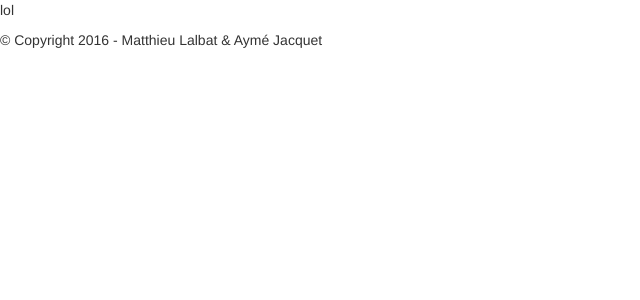
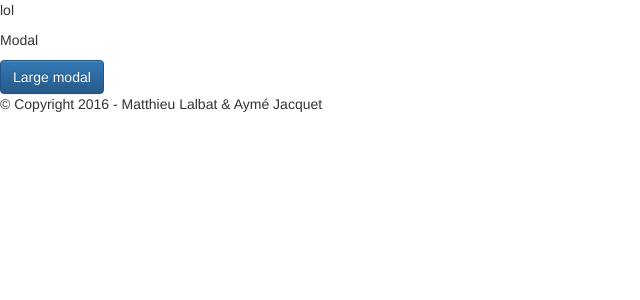
Before and after one commit to Oxyrio/SitePerso, a PHP site: page / in a window 1280 px wide. Shown: the top 300 px of the page, without its empty margins (0-640 px from the left). Run offline with PHP 8.4, Linux system fonts and the light colour scheme.

Commit message:
modal test

```diff
--- a/templates/index.php
+++ b/templates/index.php
@@ -4,6 +4,18 @@ include('header.php');
 
 ?>
 
+<p>Modal</p>
+
+<!-- Large modal -->
+<button type="button" class="btn btn-primary" data-toggle="modal" data-target=".bs-example-modal-lg">Large modal</button>
+
+<div class="modal fade bs-example-modal-lg" tabindex="-1" role="dialog" aria-labelledby="myLargeModalLabel">
+    <div class="modal-dialog modal-lg" role="document">
+        <div class="modal-content">
+            ...
+        </div>
+    </div>
+</div>
 
 
 <?php
```
